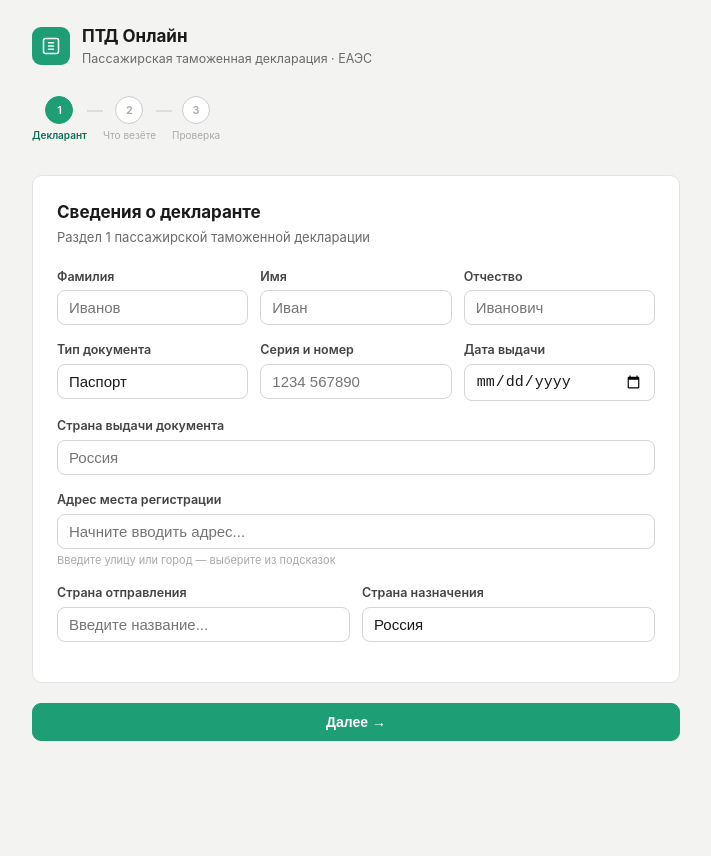
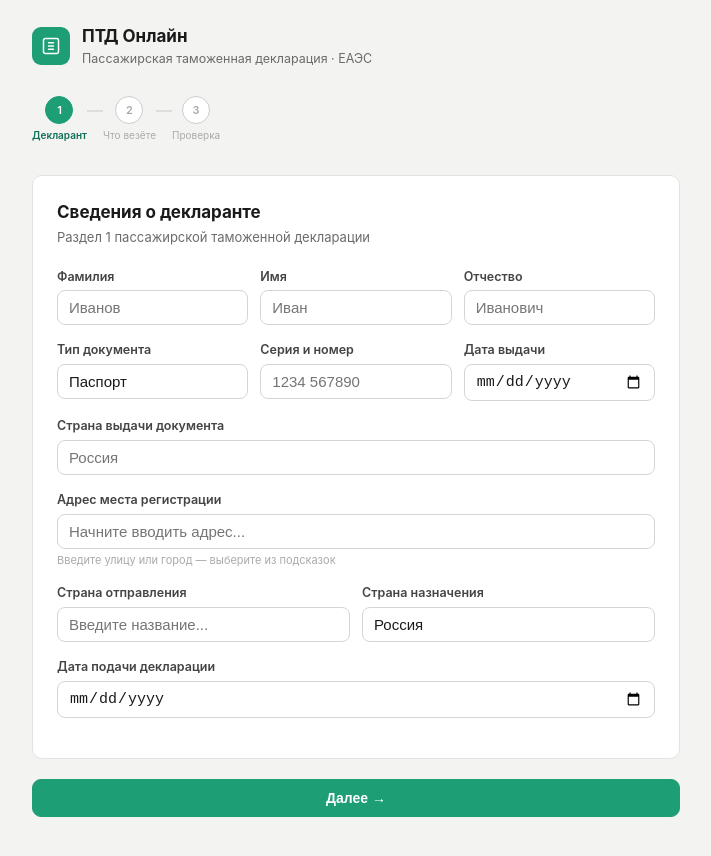
Before and after one commit to dimkrivosheev/ptd-service, a React (Vite) app in the folder frontend/: page / in a window 1280 px wide. Shown: the top 856 px of the page, without its empty margins (284-995 px from the left). Before the commit the page ends 805 px from the top, so only its background shows below. Built offline with nearby package versions, Linux system fonts and the light colour scheme.

Commit message:
Fix: дата в разделе 1, чекбокс 2.1 и направление в разделе 3

```diff
--- a/frontend/src/components/steps/StepDeclarant.jsx
+++ b/frontend/src/components/steps/StepDeclarant.jsx
@@ -41,6 +41,10 @@ export default function StepDeclarant({ data, update, onNext }) {
             <CountryInput value={d.country_to || "Россия"} onChange={(v) => update({ country_to: v })} />
           </Field>
         </Row>
+
+        <Field label="Дата подачи декларации">
+          <Input type="date" value={d.sign_date || ""} onChange={(e) => update({ sign_date: e.target.value })} />
+        </Field>
       </Card>
 
       <NavButtons onNext={onNext} />
```
